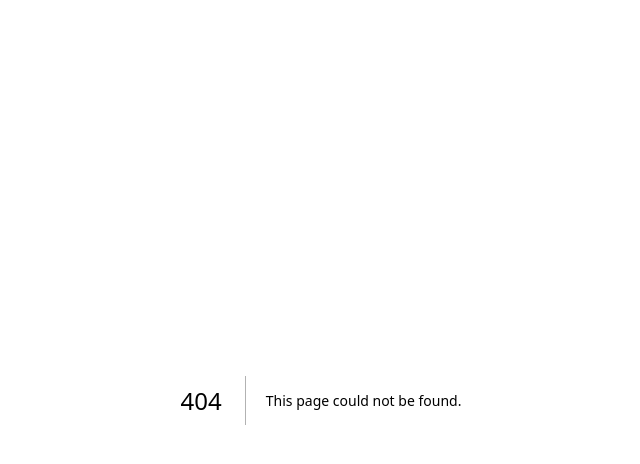
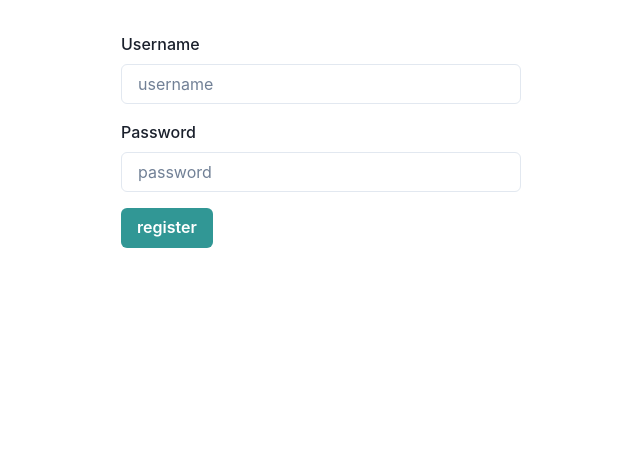
Before and after one commit to kvnyijia/mini-reddit-web, a Next.js app: page /register in a window 1280 px wide. Before the commit this address had no page. Shown: the top 464 px of the page, without its empty margins (319-959 px from the left). Built offline with nearby package versions, Linux system fonts and the light colour scheme.

Commit message:
[new] Add /register page w/ username & password

```diff
--- a/package.json
+++ b/package.json
@@ -11,10 +11,12 @@
     "@chakra-ui/theme-tools": "^2.0.2",
     "@emotion/react": "^11.9.0",
     "@emotion/styled": "^11.9.0",
+    "formik": "^2.3.2",
     "framer-motion": "^6.3.0",
     "next": "latest",
     "react": "^18.2.0",
-    "react-dom": "^18.2.0"
+    "react-dom": "^18.2.0",
+    "urql": "^4.0.2"
   },
   "devDependencies": {
     "@types/node": "^18.0.0",
--- /dev/null
+++ b/src/components/InputField.tsx
@@ -0,0 +1,20 @@
+import { FormControl, FormLabel, Input, FormErrorMessage } from "@chakra-ui/react";
+import { useField } from "formik";
+import React from "react";
+
+type InputFieldProps = React.InputHTMLAttributes<HTMLInputElement> & {
+  name: string;
+  label: string;
+  placeholder: string;
+};
+
+export const InputField: React.FC<InputFieldProps> = ({label, size:_, ...props}) => {
+  const [field, {error}] = useField(props);
+  return (
+    <FormControl isInvalid={!!error}>
+      <FormLabel htmlFor={field.name}>{label}</FormLabel>
+      <Input {...field} {...props} id={field.name} type={'password'} placeholder={props.placeholder} />
+      {error ? <FormErrorMessage>{error}</FormErrorMessage> : null}
+    </FormControl>
+  );
+}
--- /dev/null
+++ b/src/components/Wrapper.tsx
@@ -0,0 +1,23 @@
+import { Box } from "@chakra-ui/react";
+import React from "react";
+
+interface WrapperProps {
+  variant?: 'small' | 'regular'
+}
+
+
+
+export const Wrapper: React.FC<WrapperProps> = ({children, variant="regular"}) => {
+  return (
+    <Box
+      mt={8}
+      mx="auto"
+      maxW={variant === "regular" ? "800px" : "400px" }
+      w="100%"
+    >
+      {children}
+    </Box>
+  );
+}
+
+// export default Register;
--- /dev/null
+++ b/src/pages/register.tsx
@@ -0,0 +1,61 @@
+import React from "react";
+import {Form, Formik} from "formik"
+import { FormControl, FormLabel, Input, FormErrorMessage, Box, Button } from "@chakra-ui/react";
+import { Wrapper } from "../components/Wrapper";
+import { InputField } from "../components/InputField"
+
+interface registerProps {
+
+}
+
+
+
+export const Register: React.FC<registerProps> = ({}) => {
+  return (
+    <Wrapper variant="small">
+    <Formik
+      initialValues={{ username: '', password: '' }}
+      onSubmit={(values, actions) => {
+        console.log(values);
+        // setTimeout(() => {
+        //   alert(JSON.stringify(values, null, 2))
+        //   actions.setSubmitting(false)
+        // }, 1000)
+      }}
+    >
+      {({isSubmitting}) => (
+        <Form>
+          <InputField
+            name="username"
+            placeholder="username"
+            label="Username"
+          />
+          <Box mt={4}>
+          <InputField
+            name="password"
+            placeholder="password"
+            label="Password"
+          />
+          </Box>
+          <Button mt={4} type="submit" isLoading={isSubmitting} colorScheme='teal'>
+            register
+          </Button>
+          {/* <div>hhhhhhhhhhhhhh</div> */}
+          {/* <FormControl>
+            <FormLabel htmlFor="username">Username</FormLabel>
+            <Input
+              value={values.username}
+              onChange={handleChange}
+              id="username"
+              placeholder='Username'
+            /> */}
+            {/* <FormErrorMessage>{form.errors.name}</FormErrorMessage> */}
+          {/* </FormControl> */}
+        </Form>
+      )}
+    </Formik>
+    </Wrapper>
+  );
+}
+
+export default Register;
```
Also changed, not shown: 1 other file (tests, documents, lock files or other folders).
